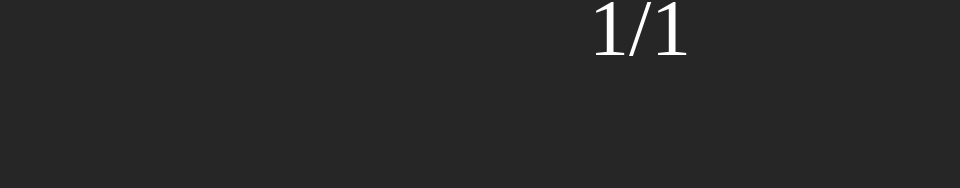
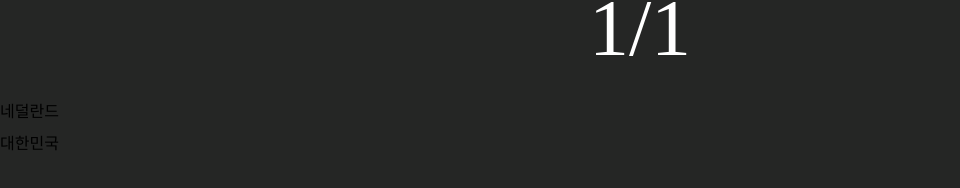
Before and after one commit to THE-SOPT-WEB/leeJooHaem, a React (Create React App) app in the folder week3/: page /king in a window 1280 px wide. Shown: the part 152-340 px from the top of the page, without its empty margins (0-960 px from the left). Built offline with nearby package versions, Linux system fonts and the light colour scheme.

Commit message:
[feat] tournament section with compound component

```diff
--- a/week3/src/components/MainView.tsx
+++ b/week3/src/components/MainView.tsx
@@ -1,4 +1,6 @@
 import styled from "styled-components";
+
+import { Tournament } from "./Tournament";
 
 export default function MainView() {
   return (
@@ -7,7 +9,17 @@ export default function MainView() {
         <StTitle>킹안받는 월드컵</StTitle>
         <StRound>1/1</StRound>
       </StMainHeader>
-      <StMainContent>{/* Compound Components */}</StMainContent>
+      <Tournament>
+        <Tournament.ImageWrapper>
+          <Tournament.Image src="" alt="" />
+          <Tournament.Title>{"네덜란드"}</Tournament.Title>
+        </Tournament.ImageWrapper>
+        {/* <Tournament.VS>VS</Tournament.VS>  */}
+        <Tournament.ImageWrapper>
+          <Tournament.Image src="" alt="" />
+          <Tournament.Title>{"대한민국"}</Tournament.Title>
+        </Tournament.ImageWrapper>
+      </Tournament>
     </StMainWrapper>
   );
 }
@@ -25,7 +37,7 @@ const StMainHeader = styled.header`
   align-items: center;
 `;
 
-const StTitle = styled.p`
+const StTitle = styled.h1`
   flex: 1;
 
   ${({ theme }) => theme.center};
@@ -35,7 +47,3 @@ const StTitle = styled.p`
 `;
 
 const StRound = styled(StTitle)``;
-
-const StMainContent = styled.section`
-  height: 70vh;
-`;
--- /dev/null
+++ b/week3/src/components/Tournament.tsx
@@ -0,0 +1,30 @@
+import { Container, Image, ImageWrapper, Title, VS } from "style/tournament";
+
+interface TournamentProps {
+  children: React.ReactNode;
+}
+
+interface TournamentImageProps {
+  src: string;
+  alt: string;
+}
+
+export function Tournament({ children, ...restProps }: TournamentProps) {
+  return <Container {...restProps}>{children}</Container>;
+}
+
+Tournament.ImageWrapper = function TournamentImageWrapper({ children, ...restProps }: TournamentProps) {
+  return <ImageWrapper {...restProps}>{children}</ImageWrapper>;
+};
+
+Tournament.Image = function TournamentImage({ ...restProps }: TournamentImageProps) {
+  return <Image {...restProps} />;
+};
+
+Tournament.Title = function TournamentTitle({ children, ...restProps }: TournamentProps) {
+  return <Title {...restProps}>{children}</Title>;
+};
+
+Tournament.VS = function TournamentVS({ children, ...restProps }: TournamentProps) {
+  return <VS {...restProps}>{children}</VS>;
+};
--- /dev/null
+++ b/week3/src/style/tournament.ts
@@ -0,0 +1,9 @@
+import styled from "styled-components";
+
+export const Container = styled.section`
+  height: 70vh;
+`;
+export const ImageWrapper = styled.div``;
+export const Image = styled.img``;
+export const Title = styled.h2``;
+export const VS = styled.p``;
```
